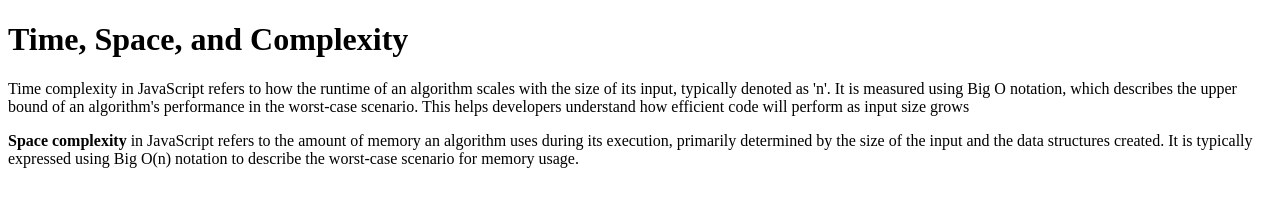
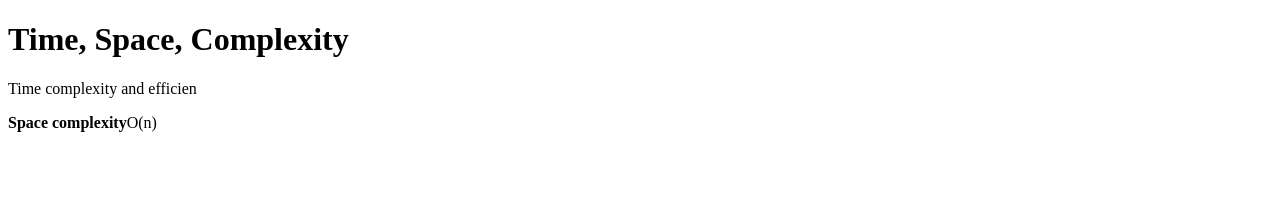
Before and after one commit to acciojob/time-and-space-complexity-RitikRunner, a website: page main.html in a window 1280 px wide. Drawn offline with Linux system fonts and the light colour scheme.

Commit message:
created a submission

```diff
--- a/main.html
+++ b/main.html
@@ -8,12 +8,9 @@
 
 <body>
 	<!-- the entire body must be written by student -->
-	<h1> Time, Space, and Complexity</h1>
-	<p>Time complexity in JavaScript refers to how the runtime of an algorithm scales with the size of its input, typically denoted as 'n'.
- It is measured using Big O notation, which describes the upper bound of an algorithm's performance in the worst-case scenario.
- This helps developers understand how efficient code will perform as input size grows</p>
-	<p><b>Space complexity</b> in JavaScript refers to the amount of memory an algorithm uses during its execution, primarily determined by the size of the input and the data structures created.
- It is typically expressed using Big O(n) notation to describe the worst-case scenario for memory usage.</p>
+	<h1> Time, Space, Complexity</h1>
+	<p>Time complexity and efficien</p>
+	<p><b>Space complexity</b>O(n)</p>
     <script type="text/javascript" src="./script.js">
 </script>
 
```
